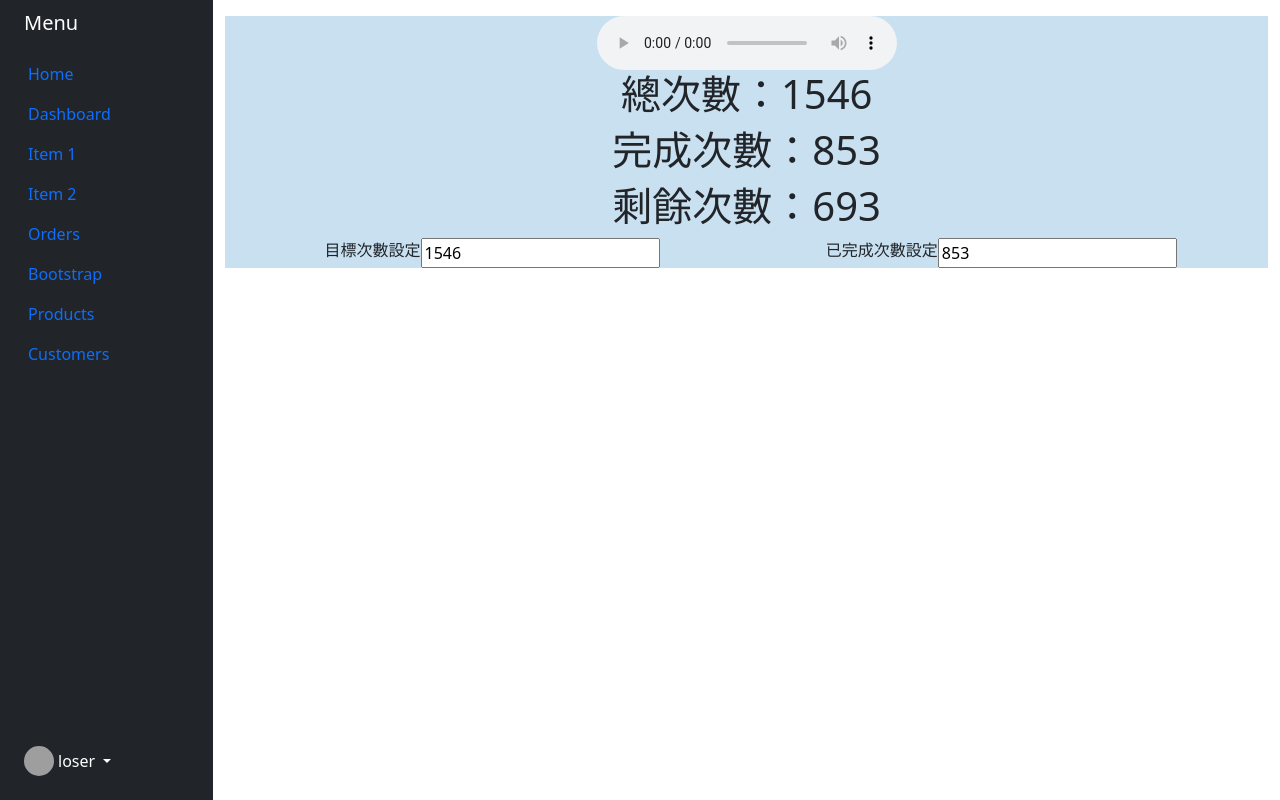
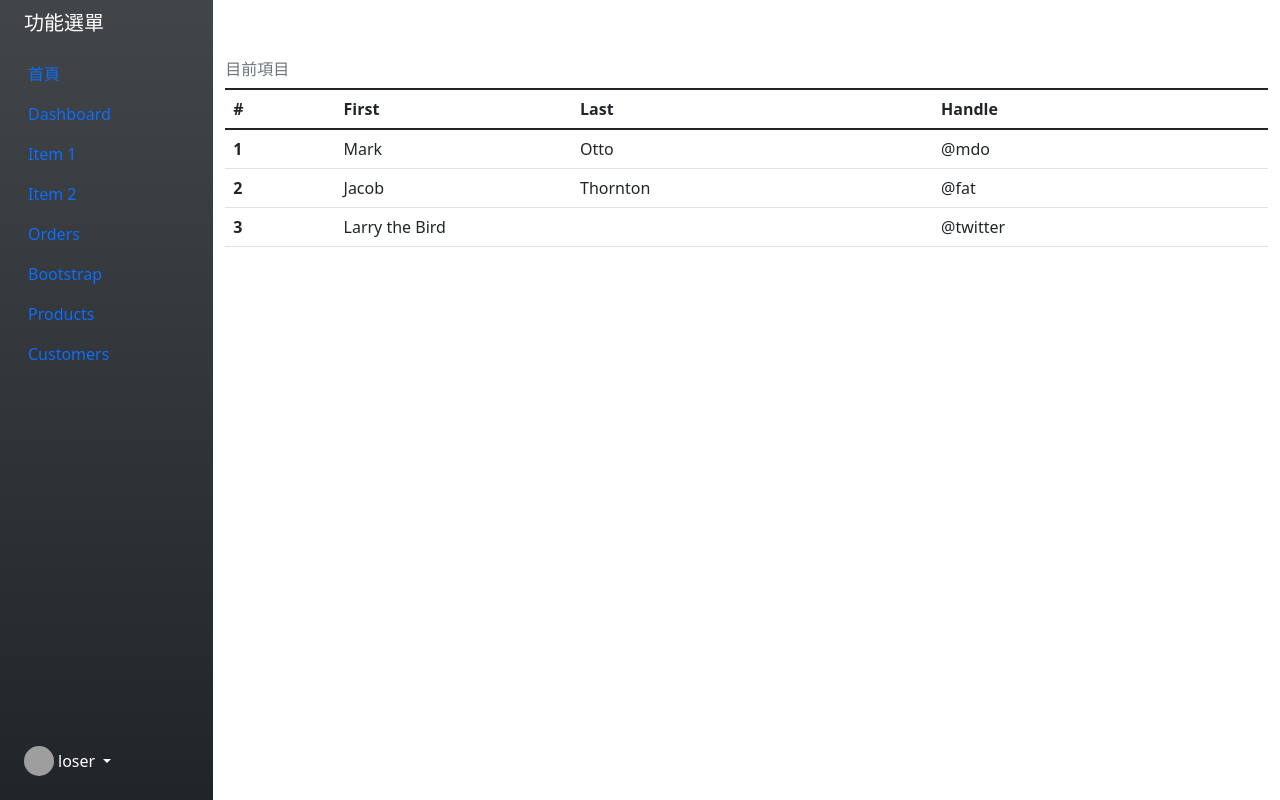
Before and after one commit to HardyLin/budaplzcounter, a Flask app: page / in a window 1280 px wide. Run offline with Flask 3, Linux system fonts and the light colour scheme; the visitor is signed in with stand-in values (Sample User, id 1); data comes from the database, SQL or seed files in the repository; some libraries are stand-ins or nearby versions; grey boxes are pictures that could not be loaded.

Commit message:
feat: add new page add a page for item statistic

```diff
--- a/run.py
+++ b/run.py
@@ -101,6 +101,11 @@ def logout():
 @app.route('/')
 @login_required
 def home():
+    return render_template("index.html")
+
+@app.route('/musiccounter')
+@login_required
+def musiccounter():
     defaultData = query_db('select * from counterrecord')[-1]
     print(defaultData)
     return render_template("counter.html",mp3files=mp3files,targetnum = defaultData[1],finishednum = defaultData[2])
--- a/templates/base.html
+++ b/templates/base.html
@@ -15,15 +15,15 @@
 <body>
     <div class="container-fluid">
         <div class="row flex-nowrap">
-            <div class="col-auto col-md-3 col-xl-2 px-sm-2 px-0 bg-dark">
+            <div class="col-auto col-md-3 col-xl-2 px-sm-2 px-0 bg-dark bg-gradient">
                 <div class="d-flex flex-column align-items-center align-items-sm-start px-3 pt-2 text-white min-vh-100">
                     <a href="/" class="d-flex align-items-center pb-3 mb-md-0 me-md-auto text-white text-decoration-none">
-                        <span class="fs-5 d-none d-sm-inline">Menu</span>
+                        <span class="fs-5 d-none d-sm-inline">功能選單</span>
                     </a>
-                    <ul class="nav nav-pills flex-column mb-sm-auto mb-0 align-items-center align-items-sm-start" id="menu">
+                    <ul class="nav nav-pills flex-column mb-sm-auto mb-0 align-items-center  align-items-sm-start" id="menu">
                         <li class="nav-item">
                             <a href="#" class="nav-link align-middle px-0">
-                                <i class="fs-4 bi-house"></i> <span class="ms-1 d-none d-sm-inline">Home</span>
+                                <i class="fs-4 bi-house"></i> <span class="ms-1 d-none d-sm-inline">首頁</span>
                             </a>
                         </li>
                         <li>
@@ -95,7 +95,7 @@
                     </div>
                 </div>
             </div>
-            <div class="col py-3">
+            <div class="col py-5">
                 {% block content %}{% endblock %}
 
             </div>
--- a/templates/counter.html
+++ b/templates/counter.html
@@ -1,11 +1,6 @@
 {% extends "base.html" %}
 {% block content %}
 <div class="container " style="background-color:#c9e0f0">
-    <div class="row">
-        <div class="col-sm-6 mx-auto d-flex justify-content-center">
-            <audio id="myaudio" src="{{mp3files}}" controls="controls"></audio>
-        </div>
-    </div>
 
     <div class="row">
         <div class="col-sm-6 mx-auto d-flex justify-content-center">
@@ -22,6 +17,12 @@
     <div class="row">
         <div class="col-sm-6 mx-auto d-flex justify-content-center">
             <h1 id="show">剩餘次數：</h1>
+        </div>
+    </div>
+
+    <div class="row">
+        <div class="col-sm-6 mx-auto d-flex justify-content-center">
+            <audio id="myaudio" src="{{mp3files}}" controls="controls"></audio>
         </div>
     </div>
 
--- /dev/null
+++ b/templates/index.html
@@ -0,0 +1,33 @@
+{% extends "base.html" %}
+{% block content %}
+<table class="table caption-top">
+    <caption>目前項目</caption>
+    <thead>
+      <tr>
+        <th scope="col">#</th>
+        <th scope="col">First</th>
+        <th scope="col">Last</th>
+        <th scope="col">Handle</th>
+      </tr>
+    </thead>
+    <tbody>
+      <tr>
+        <th scope="row">1</th>
+        <td>Mark</td>
+        <td>Otto</td>
+        <td>@mdo</td>
+      </tr>
+      <tr>
+        <th scope="row">2</th>
+        <td>Jacob</td>
+        <td>Thornton</td>
+        <td>@fat</td>
+      </tr>
+      <tr>
+        <th scope="row">3</th>
+        <td colspan="2">Larry the Bird</td>
+        <td>@twitter</td>
+      </tr>
+    </tbody>
+  </table>
+{% endblock %}
```
